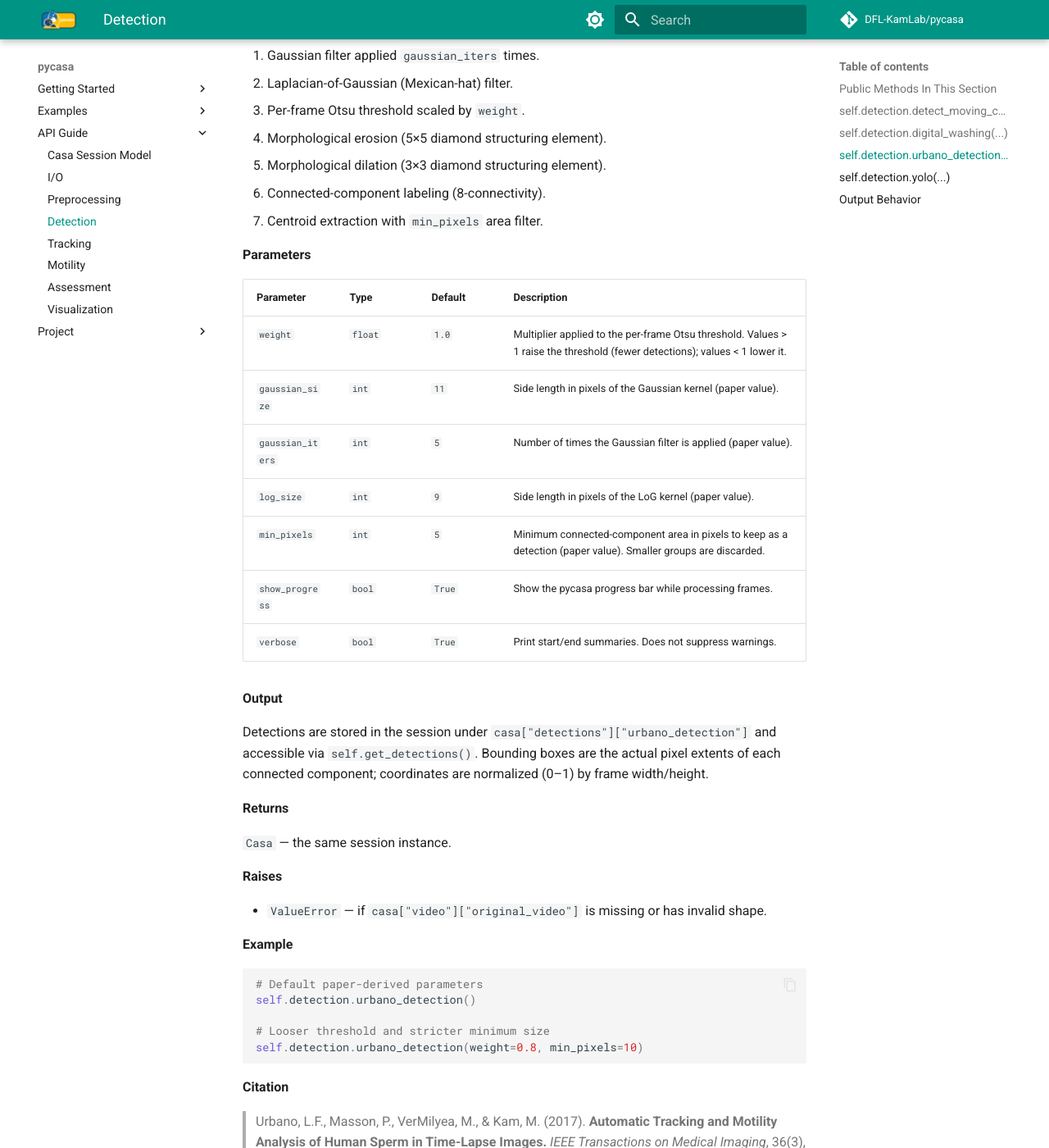
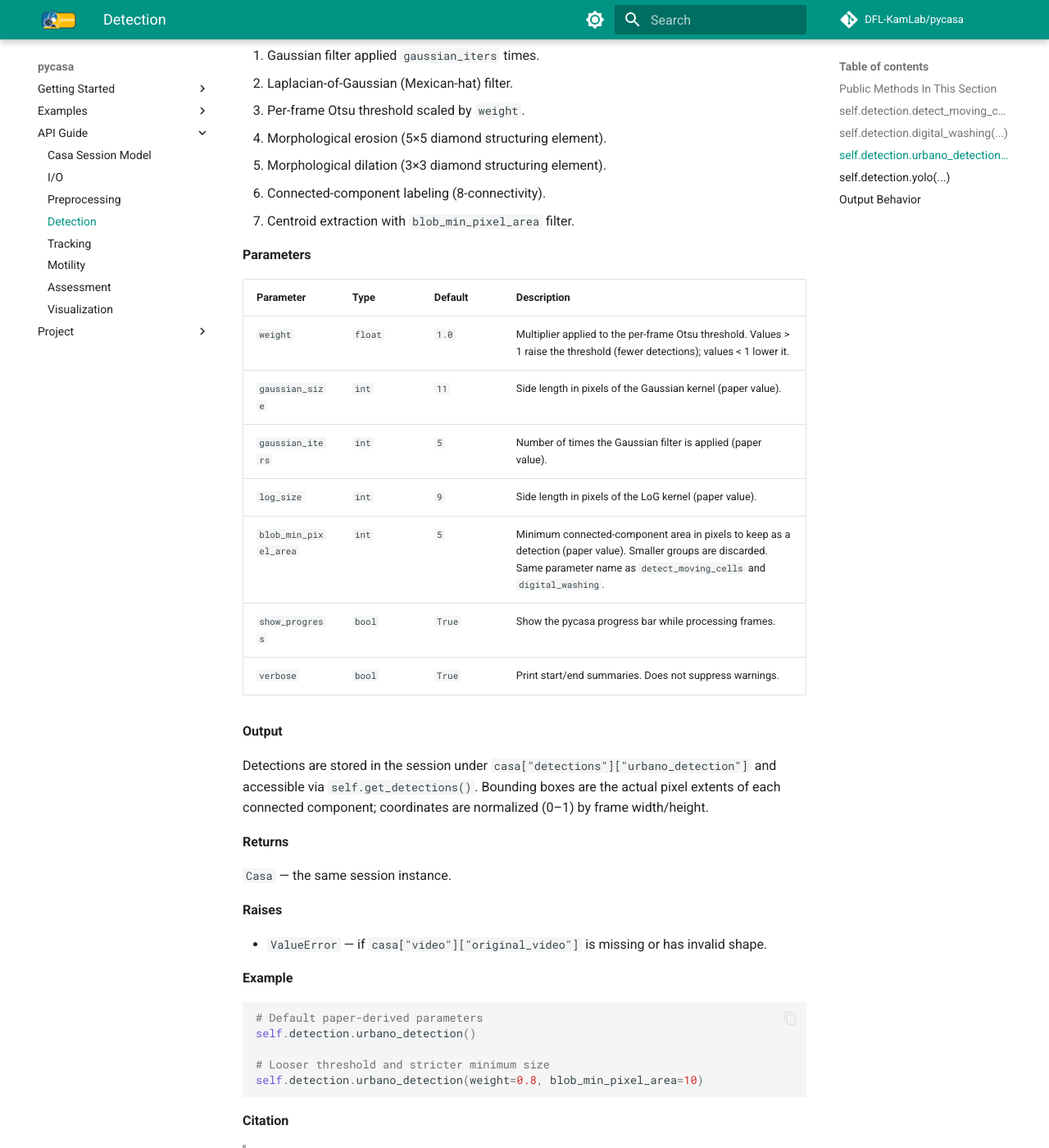
Before and after one commit to DFL-KamLab/pycasa, an MkDocs documentation site: the page built from docs/api/detection.md, in a window 1280 px wide and 1400 px high, scrolled down 4534 px. Shown: the whole window at 82% size. Built offline with MkDocs 1.6.1 and Material for MkDocs 9.7.7, drawn with Linux system fonts in a browser that asks for light colours; comment, search, counter and statistics services are not loaded.

Commit message:
Updated urbano_detection arg name

````diff
--- a/docs/api/detection.md
+++ b/docs/api/detection.md
@@ -156,7 +156,7 @@ The algorithm operates in seven steps per frame:
 4. Morphological erosion (5×5 diamond structuring element).
 5. Morphological dilation (3×3 diamond structuring element).
 6. Connected-component labeling (8-connectivity).
-7. Centroid extraction with `min_pixels` area filter.
+7. Centroid extraction with `blob_min_pixel_area` filter.
 
 **Parameters**
 
@@ -166,7 +166,7 @@ The algorithm operates in seven steps per frame:
 | `gaussian_size` | `int` | `11` | Side length in pixels of the Gaussian kernel (paper value). |
 | `gaussian_iters` | `int` | `5` | Number of times the Gaussian filter is applied (paper value). |
 | `log_size` | `int` | `9` | Side length in pixels of the LoG kernel (paper value). |
-| `min_pixels` | `int` | `5` | Minimum connected-component area in pixels to keep as a detection (paper value). Smaller groups are discarded. |
+| `blob_min_pixel_area` | `int` | `5` | Minimum connected-component area in pixels to keep as a detection (paper value). Smaller groups are discarded. Same parameter name as `detect_moving_cells` and `digital_washing`. |
 | `show_progress` | `bool` | `True` | Show the pycasa progress bar while processing frames. |
 | `verbose` | `bool` | `True` | Print start/end summaries. Does not suppress warnings. |
 
@@ -189,7 +189,7 @@ Detections are stored in the session under `casa["detections"]["urbano_detection
 self.detection.urbano_detection()
 
 # Looser threshold and stricter minimum size
-self.detection.urbano_detection(weight=0.8, min_pixels=10)
+self.detection.urbano_detection(weight=0.8, blob_min_pixel_area=10)
 ```
 
 **Citation**
````
Also changed, not shown: 2 other files.
